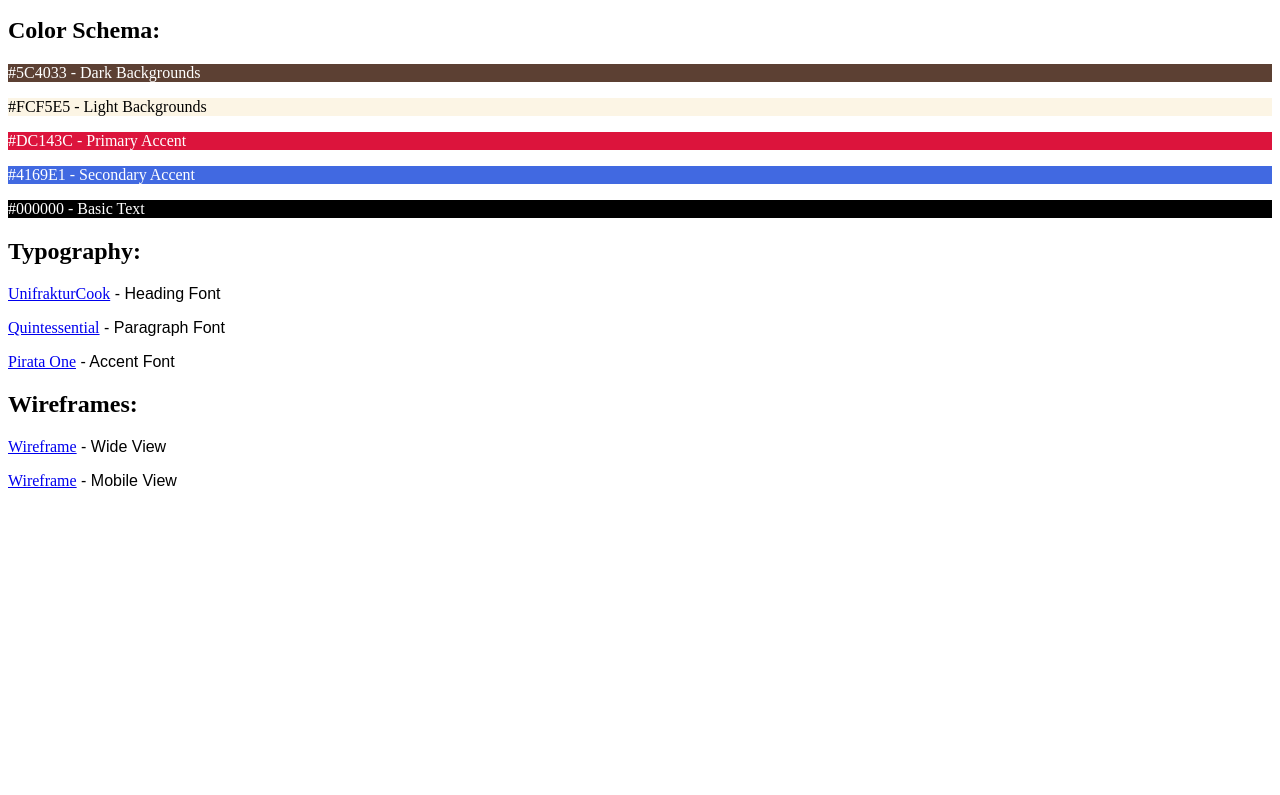
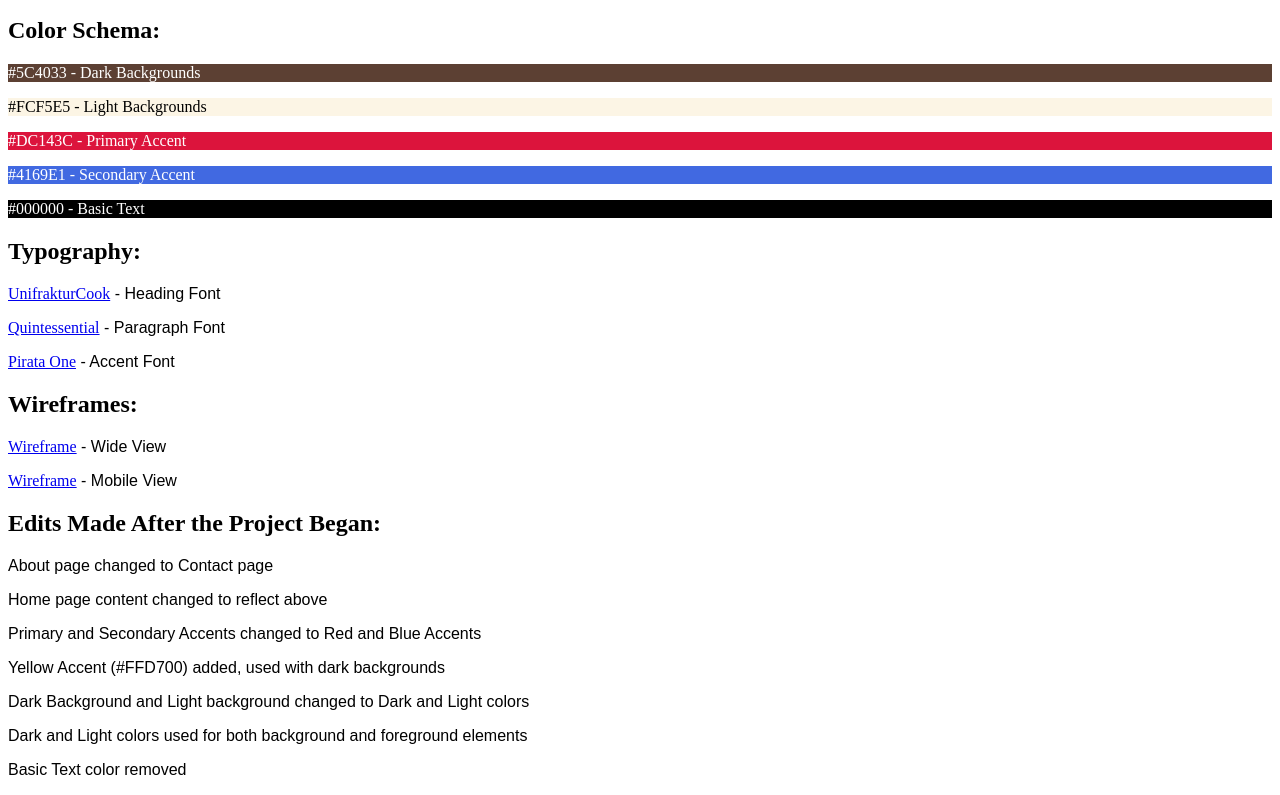
Before and after one commit to jcbcnielsen/wdd131, a plain HTML site: page project/siteplan.html in a window 1280 px wide. Shown: the part 419-1214 px from the top of the page. Before the commit the page ends 925 px from the top, so only its background shows below. Drawn offline with Linux system fonts and the light colour scheme; a web font is replaced by a local one.

Commit message:
Week 6 Edit B - Project Siteplan updated to reflect changes made during the project

```diff
--- a/project/siteplan.html
+++ b/project/siteplan.html
@@ -1,30 +1,34 @@
 <!DOCTYPE html>
 <html lang="en">
+
 <head>
     <meta charset="UTF-8">
     <meta name="viewport" content="width=device-width, initial-scale=1.0">
     <title>WDD131 Project Site Plan</title>
     <link rel="preconnect" href="https://fonts.googleapis.com">
     <link rel="preconnect" href="https://fonts.gstatic.com" crossorigin>
-    <link href="https://fonts.googleapis.com/css2?family=Pirata+One&family=Quintessential&family=UnifrakturCook:wght@700&display=swap" rel="stylesheet">
+    <link
+        href="https://fonts.googleapis.com/css2?family=Pirata+One&family=Quintessential&family=UnifrakturCook:wght@700&display=swap"
+        rel="stylesheet">
     <link rel="stylesheet" href="styles/siteplan.css">
 </head>
+
 <body>
     <h1>Site Plan</h1>
     <div class="name">
         <h2>Name:</h2>
-        <p>    FXBG HEMA</p>
-        <p>    Reason: it is an abbreviation of the descriptive name "Fredericksburg Historical European Martial Arts"</p>
+        <p> FXBG HEMA</p>
+        <p> Reason: it is an abbreviation of the descriptive name "Fredericksburg Historical European Martial Arts"</p>
     </div>
     <div class="purpose">
         <h2>Purpose:</h2>
-        <p>    Provide a hub for information and the ability to sign up for a HEMA club in the Fredericksburg area</p>
+        <p> Provide a hub for information and the ability to sign up for a HEMA club in the Fredericksburg area</p>
     </div>
     <div class="scenarios">
         <h2>Scenarios:</h2>
-        <p>    What is HEMA?</p>
-        <p>    What equipment do I need to participate?</p>
-        <p>    How do I get in contact with club leadership?</p>
+        <p> What is HEMA?</p>
+        <p> What equipment do I need to participate?</p>
+        <p> How do I get in contact with club leadership?</p>
     </div>
     <div class="color">
         <h2>Color Schema:</h2>
@@ -45,5 +49,16 @@
         <p><a href="https://wireframe.cc/jTX2Mj">Wireframe</a> - Wide View</p>
         <p><a href="https://wireframe.cc/1aGtqQ">Wireframe</a> - Mobile View</p>
     </div>
+    <div class="edit">
+        <h2>Edits Made After the Project Began:</h2>
+        <p>About page changed to Contact page</p>
+        <p>Home page content changed to reflect above</p>
+        <p>Primary and Secondary Accents changed to Red and Blue Accents</p>
+        <p>Yellow Accent (#FFD700) added, used with dark backgrounds</p>
+        <p>Dark Background and Light background changed to Dark and Light colors</p>
+        <p>Dark and Light colors used for both background and foreground elements</p>
+        <p>Basic Text color removed</p>
+    </div>
 </body>
+
 </html>
```
